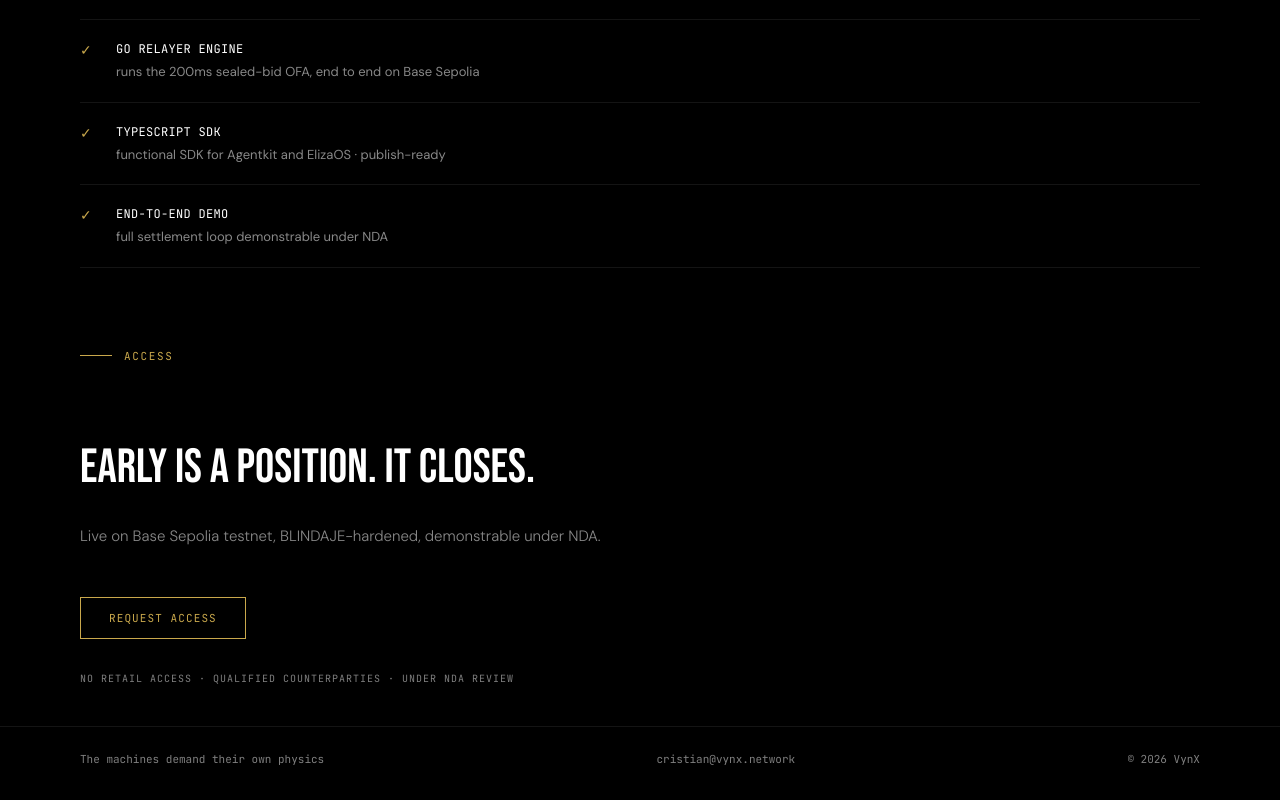
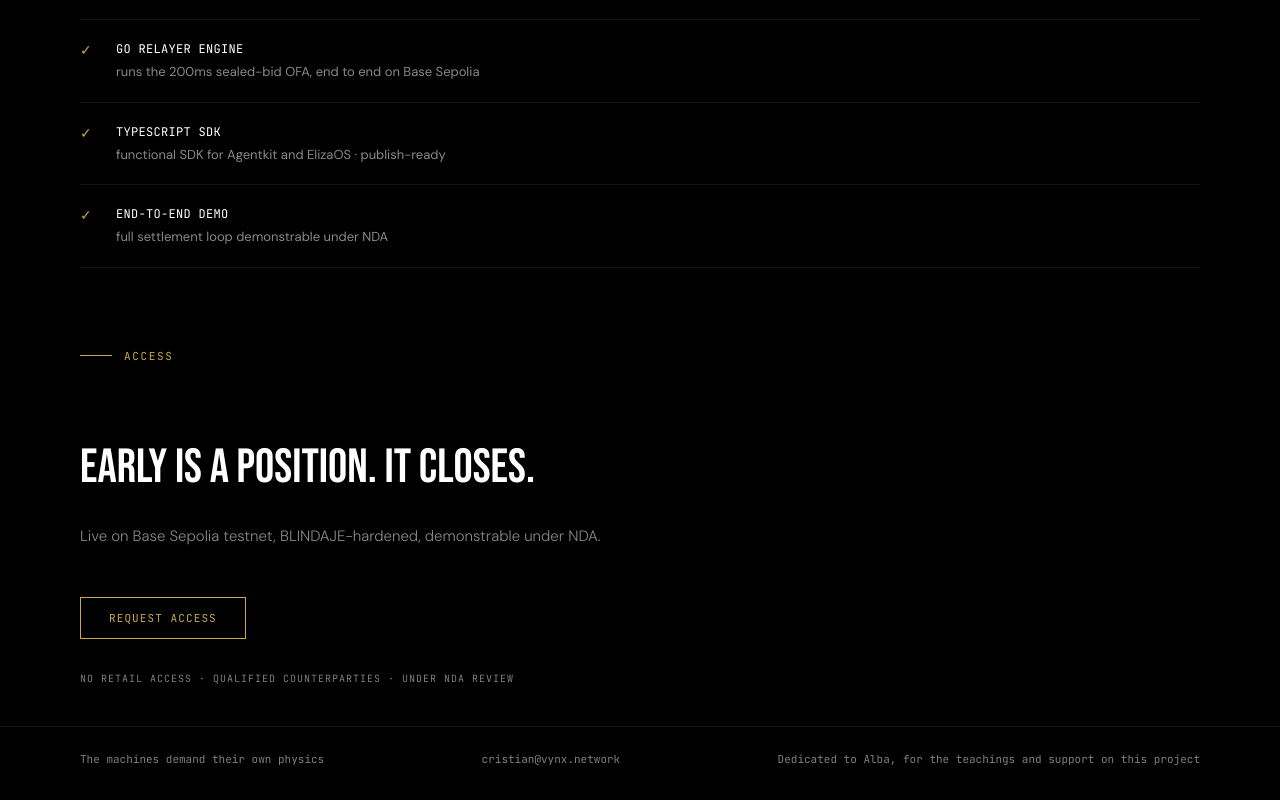
Before and after one commit to vynx-network/vynx-website, a Next.js app: page / in a window 1280 px wide. Shown: the part 4581-5381 px from the top of the page. Built offline with nearby package versions, Linux system fonts and the light colour scheme.

Commit message:
memorial

```diff
--- a/components/layout/Footer.tsx
+++ b/components/layout/Footer.tsx
@@ -12,7 +12,7 @@ export default function Footer() {
           cristian@vynx.network
         </a>
         <span className="font-mono text-[11px] text-vynx-faint">
-          © 2026 VynX
+          Dedicated to Alba, for the teachings and support on this project
         </span>
       </div>
     </footer>
```
